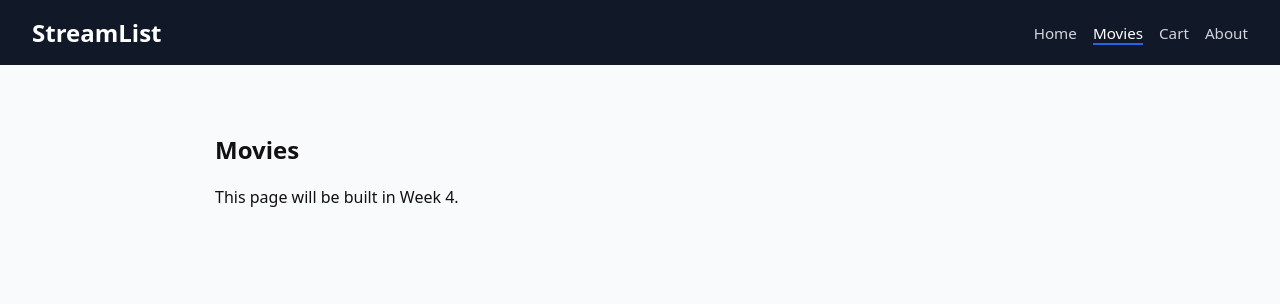
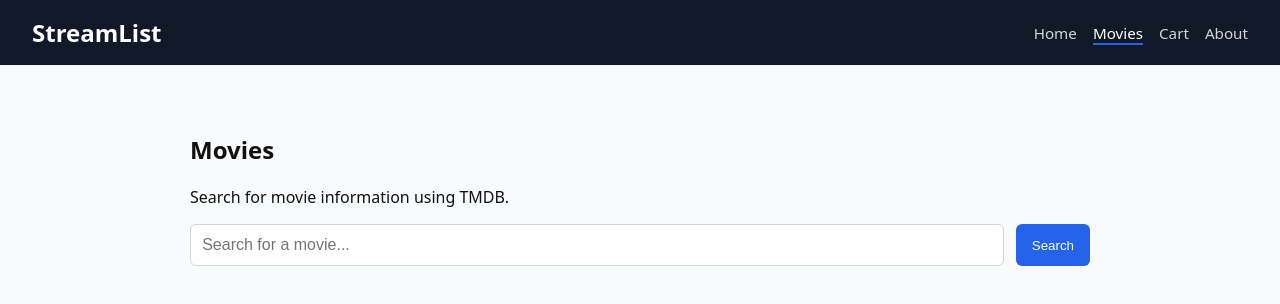
Before and after one commit to HelzerT1/StreamList, a React (Create React App) app: page /movies in a window 1280 px wide. Shown: the top 304 px of the page. Built offline with nearby package versions, Linux system fonts and the light colour scheme.

Commit message:
Added localStorage and TMDB API integration

```diff
--- a/src/App.css
+++ b/src/App.css
@@ -41,7 +41,7 @@ body {
 }
 
 .container {
-  max-width: 850px;
+  max-width: 900px;
   margin: 2rem auto;
   padding: 1rem;
 }
@@ -127,3 +127,19 @@ button:hover {
 .delete-btn {
   background: var(--danger);
 }
+
+.movie-results {
+  display: grid;
+  gap: 1rem;
+}
+
+.movie-card {
+  background: white;
+  border: 1px solid var(--border);
+  border-radius: 8px;
+  padding: 1rem;
+}
+
+.error-message {
+  color: var(--danger);
+}
--- a/src/pages/Movies.js
+++ b/src/pages/Movies.js
@@ -1,10 +1,74 @@
-import React from "react";
+import React, { useState } from "react";
 
 function Movies() {
+  const [searchTerm, setSearchTerm] = useState("");
+  const [movies, setMovies] = useState([]);
+  const [loading, setLoading] = useState(false);
+  const [error, setError] = useState("");
+
+  const handleSearch = async (e) => {
+    e.preventDefault();
+
+    if (!searchTerm.trim()) return;
+
+    setLoading(true);
+    setError("");
+
+    try {
+      const response = await fetch(
+        `https://api.themoviedb.org/3/search/movie?api_key=${process.env.REACT_APP_TMDB_API_KEY}&query=${encodeURIComponent(searchTerm)}`
+      );
+
+      if (!response.ok) {
+        throw new Error("Failed to fetch movie data.");
+      }
+
+      const data = await response.json();
+      setMovies(data.results || []);
+    } catch (err) {
+      setError("There was a problem loading movie information.");
+    } finally {
+      setLoading(false);
+    }
+  };
+
   return (
     <section>
       <h1>Movies</h1>
-      <p>This page will be built in Week 4.</p>
+      <p>Search for movie information using TMDB.</p>
+
+      <form className="form" onSubmit={handleSearch}>
+        <input
+          type="text"
+          placeholder="Search for a movie..."
+          value={searchTerm}
+          onChange={(e) => setSearchTerm(e.target.value)}
+        />
+        <button type="submit">Search</button>
+      </form>
+
+      {loading && <p>Loading...</p>}
+      {error && <p className="error-message">{error}</p>}
+
+      <div className="movie-results">
+        {movies.map((movie) => (
+          <div className="movie-card" key={movie.id}>
+            <h3>{movie.title}</h3>
+            <p>
+              <strong>Release Date:</strong>{" "}
+              {movie.release_date || "Not available"}
+            </p>
+            <p>
+              <strong>Rating:</strong>{" "}
+              {movie.vote_average ? movie.vote_average : "Not available"}
+            </p>
+            <p>
+              <strong>Overview:</strong>{" "}
+              {movie.overview ? movie.overview : "No overview available."}
+            </p>
+          </div>
+        ))}
+      </div>
     </section>
   );
 }
--- a/src/pages/StreamList.js
+++ b/src/pages/StreamList.js
@@ -1,9 +1,21 @@
-import React, { useState } from "react";
+import React, { useEffect, useState } from "react";
 
 function StreamList() {
   const [value, setValue] = useState("");
   const [items, setItems] = useState([]);
   const [editId, setEditId] = useState(null);
+
+  useEffect(() => {
+    const savedItems = localStorage.getItem("streamlistItems");
+
+    if (savedItems) {
+      setItems(JSON.parse(savedItems));
+    }
+  }, []);
+
+  useEffect(() => {
+    localStorage.setItem("streamlistItems", JSON.stringify(items));
+  }, [items]);
 
   const handleSubmit = (e) => {
     e.preventDefault();
@@ -14,6 +26,7 @@ function StreamList() {
       const updatedItems = items.map((item) =>
         item.id === editId ? { ...item, text: value } : item
       );
+
       setItems(updatedItems);
       setEditId(null);
     } else {
@@ -22,6 +35,7 @@ function StreamList() {
         text: value,
         completed: false,
       };
+
       setItems([...items, newItem]);
     }
 
@@ -37,11 +51,15 @@ function StreamList() {
     const updatedItems = items.map((item) =>
       item.id === id ? { ...item, completed: !item.completed } : item
     );
+
     setItems(updatedItems);
   };
 
   const handleEdit = (id) => {
     const itemToEdit = items.find((item) => item.id === id);
+
+    if (!itemToEdit) return;
+
     setValue(itemToEdit.text);
     setEditId(id);
   };
```
Also changed, not shown: 1 other file (tests, documents, lock files or other folders).
